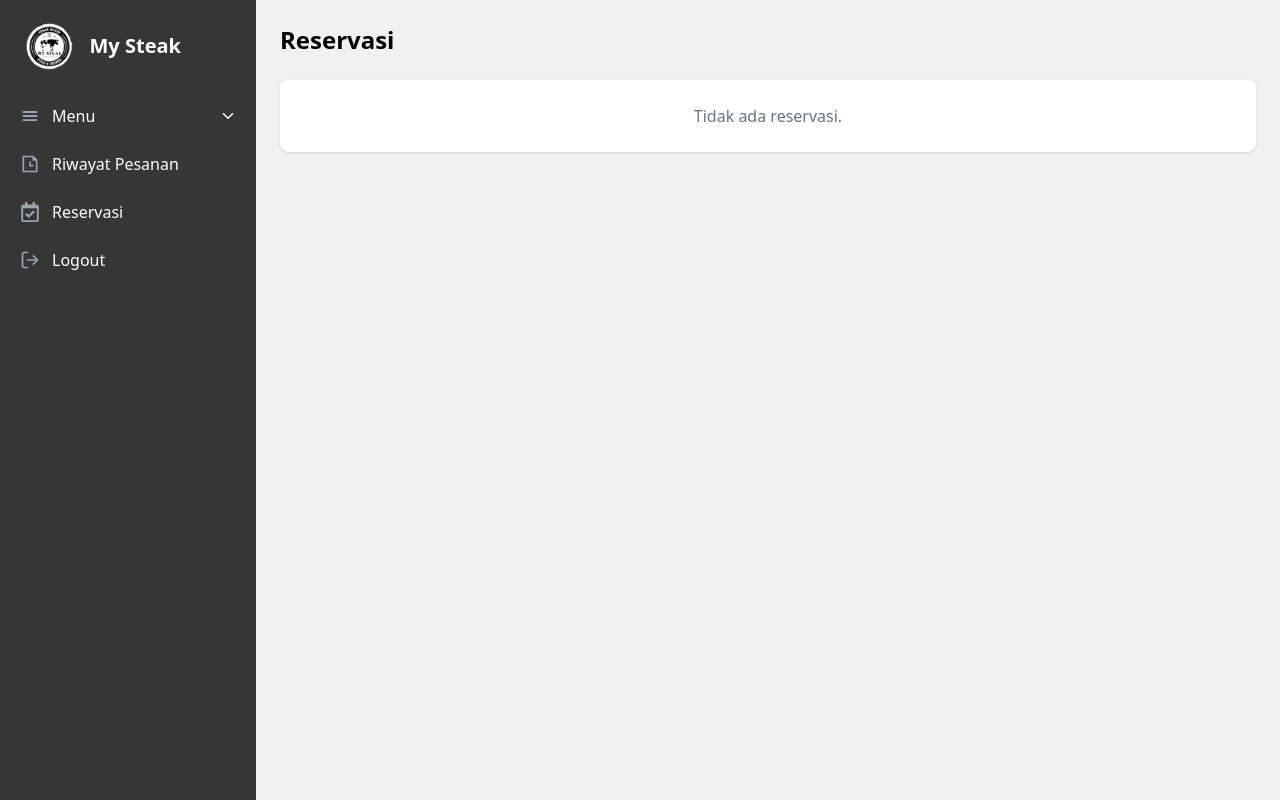
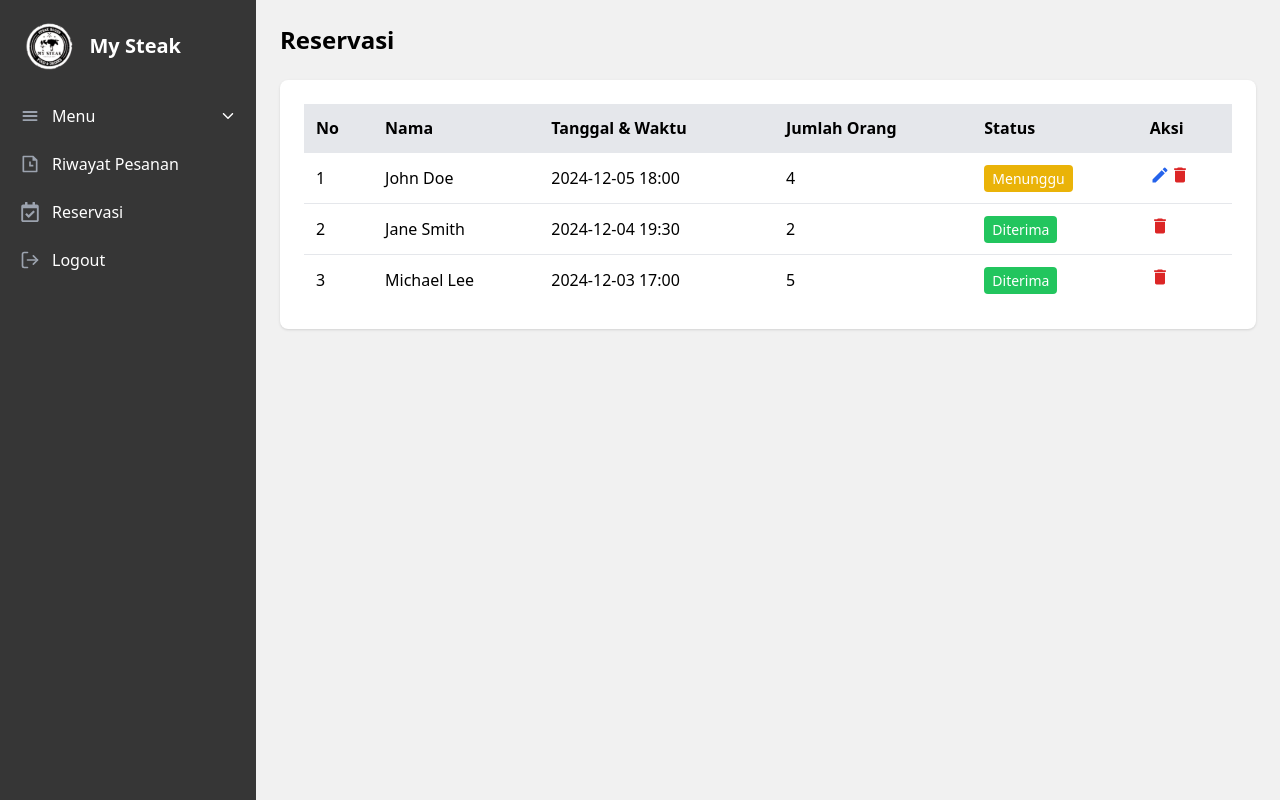
Before and after one commit to Attalaji/frontend, a Next.js app: page /UserDashboard/Reservasi in a window 1280 px wide. Built offline with nearby package versions, Linux system fonts and the light colour scheme.

Commit message:
User Dashboard Finalization - Replace localStorage with Dummy Data

```diff
--- a/src/app/Login/page.jsx
+++ b/src/app/Login/page.jsx
@@ -38,7 +38,7 @@ const page = () => {
       }
 
       // Redirect ke dashboard (ubah sesuai kebutuhan)
-      router.push("/UserDashboard");
+      router.push("/UserDashboard/Menu");
     } else {
       setError("Email atau password salah!");
     }
--- a/src/app/UserDashboard/Reservasi/page.jsx
+++ b/src/app/UserDashboard/Reservasi/page.jsx
@@ -1,33 +1,78 @@
 "use client";
-import React, { useState, useEffect } from "react";
+import React, { useState } from "react";
 import Sidebar from "../../components/Sidebar";
-import { FiEdit, FiTrash2, FiEye, FiXCircle } from "react-icons/fi";
+import { MdDelete, MdEdit } from "react-icons/md";
 
 const statusColors = {
-  Menunggu: "bg-yellow-500 text-black",
-  Diproses: "bg-blue-500 text-white",
+  Menunggu: "bg-yellow-500 text-white",
   Dibatalkan: "bg-red-500 text-white",
-  Selesai: "bg-green-500 text-white",
+  Diterima: "bg-green-500 text-white",
 };
 
-function Page() {
-  const [reservations, setReservations] = useState([]);
+function page() {
+  // 🔹 Data dummy untuk reservasi
+  const [reservations, setReservations] = useState([
+    {
+      id: 1,
+      name: "John Doe",
+      date: "2024-12-05 18:00",
+      guests: 4,
+      status: "Menunggu",
+    },
+    {
+      id: 2,
+      name: "Jane Smith",
+      date: "2024-12-04 19:30",
+      guests: 2,
+      status: "Diterima",
+    },
+    {
+      id: 3,
+      name: "Michael Lee",
+      date: "2024-12-03 17:00",
+      guests: 5,
+      status: "Diterima",
+    },
+  ]);
 
-  useEffect(() => {
-    const storedReservations = JSON.parse(localStorage.getItem("reservations")) || [];
-    setReservations(storedReservations);
-  }, []);
+  // State untuk mengedit reservasi
+  const [editingReservation, setEditingReservation] = useState(null);
+  const [updatedName, setUpdatedName] = useState("");
+  const [updatedDate, setUpdatedDate] = useState("");
+  const [updatedGuests, setUpdatedGuests] = useState("");
 
-  const handleCancelOrder = (id) => {
-    let updatedReservations = reservations.map((reservation) => {
-      if (reservation.id === id && reservation.status === "Menunggu") {
-        return { ...reservation, status: "Dibatalkan" };
-      }
-      return reservation;
-    });
+  // Fungsi untuk membuka form edit
+  const handleEditReservation = (reservation) => {
+    setEditingReservation(reservation);
+    setUpdatedName(reservation.name);
+    setUpdatedDate(reservation.date.replace(" ", "T")); // Mengonversi spasi jadi T untuk datetime-local
+    setUpdatedGuests(reservation.guests);
+  };
 
+  // Fungsi untuk menyimpan perubahan
+  const handleSaveEdit = () => {
+    const updatedReservations = reservations.map((reservation) =>
+      reservation.id === editingReservation.id
+        ? {
+            ...reservation,
+            name: updatedName,
+            date: updatedDate.replace("T", " "),
+            guests: updatedGuests,
+          }
+        : reservation
+    );
     setReservations(updatedReservations);
-    localStorage.setItem("reservations", JSON.stringify(updatedReservations));
+    setEditingReservation(null); // Menutup modal atau form edit
+  };
+
+  // 🔹 Fungsi membatalkan reservasi dengan status "Menunggu"
+  const handleCancelReservation = (id) => {
+    const updatedReservations = reservations.map((reservation) =>
+      reservation.id === id && reservation.status
+        ? { ...reservation, status: "Dibatalkan" }
+        : reservation
+    );
+    setReservations(updatedReservations);
   };
 
   return (
@@ -42,6 +87,7 @@ function Page() {
             <table className="min-w-full border-collapse">
               <thead>
                 <tr className="bg-gray-200 text-left">
+                  <th className="p-3 text-[#000]">No</th>
                   <th className="p-3 text-[#000]">Nama</th>
                   <th className="p-3 text-[#000]">Tanggal & Waktu</th>
                   <th className="p-3 text-[#000]">Jumlah Orang</th>
@@ -51,27 +97,47 @@ function Page() {
               </thead>
               <tbody>
                 {reservations.map((reservation, index) => (
-                  <tr key={index} className="border-t border-gray-600 text-gray-300">
+                  <tr key={reservation.id} className="border-t text-black">
+                    <td className="p-3">{index + 1}</td>
                     <td className="p-3">{reservation.name}</td>
                     <td className="p-3">{reservation.date}</td>
                     <td className="p-3">{reservation.guests}</td>
                     <td className="p-3">
-                      <span className={`px-2 py-1 text-sm rounded ${statusColors[reservation.status]}`}>
+                      <span
+                        className={`px-2 py-1 text-sm rounded ${
+                          statusColors[reservation.status]
+                        }`}
+                      >
                         {reservation.status}
                       </span>
                     </td>
-                    <td className="p-3 flex gap-2">
+                    <td className="p-3">
                       {reservation.status === "Menunggu" && (
+                        <>
+                          <button
+                            className="text-blue-600 hover:text-blue-800"
+                            onClick={() => handleEditReservation(reservation)} // Tambahkan fungsi handle edit
+                          >
+                            <MdEdit size={20} />
+                          </button>
+                          <button
+                            className="text-red-600 hover:text-red-800"
+                            onClick={() =>
+                              handleCancelReservation(reservation.id)
+                            }
+                          >
+                            <MdDelete size={20} />
+                          </button>
+                        </>
+                      )}
+                      {reservation.status !== "Menunggu" && (
                         <button
-                          className="text-red-400 hover:text-red-300"
-                          onClick={() => handleCancelOrder(reservation.id)}
+                          className="text-red-600 hover:text-red-800"
+                          onClick={() =>
+                            handleCancelReservation(reservation.id)
+                          }
                         >
-                          <FiXCircle size={18} />
-                        </button>
-                      )}
-                      {["Diproses", "Selesai"].includes(reservation.status) && (
-                        <button className="text-blue-400 hover:text-blue-300">
-                          <FiEye size={18} />
+                          <MdDelete size={20} />
                         </button>
                       )}
                     </td>
@@ -82,8 +148,58 @@ function Page() {
           )}
         </div>
       </main>
+
+      {/* Form Edit Modal */}
+      {editingReservation && (
+        <div className="fixed inset-0 bg-black bg-opacity-50 flex justify-center items-center z-50">
+          <div className="bg-white p-6 rounded-lg shadow-lg w-96">
+            <h3 className="text-lg font-bold mb-4">Edit Reservasi</h3>
+            <div className="mb-4">
+              <label className="block text-sm mb-2">Nama</label>
+              <input
+                type="text"
+                value={updatedName}
+                onChange={(e) => setUpdatedName(e.target.value)}
+                className="border p-2 w-full"
+              />
+            </div>
+            <div className="mb-4">
+              <label className="block text-sm mb-2">Tanggal & Waktu</label>
+              <input
+                type="datetime-local"
+                value={updatedDate}
+                onChange={(e) => setUpdatedDate(e.target.value)}
+                className="border p-2 w-full"
+              />
+            </div>
+            <div className="mb-4">
+              <label className="block text-sm mb-2">Jumlah Orang</label>
+              <input
+                type="number"
+                value={updatedGuests}
+                onChange={(e) => setUpdatedGuests(e.target.value)}
+                className="border p-2 w-full"
+              />
+            </div>
+            <div className="flex gap-2">
+              <button
+                onClick={handleSaveEdit}
+                className="bg-blue-500 hover:bg-blue-800 text-white py-2 px-4 rounded"
+              >
+                Simpan
+              </button>
+              <button
+                onClick={() => setEditingReservation(null)}
+                className="bg-gray-500 hover:bg-gray-800 text-white py-2 px-4 rounded"
+              >
+                Batal
+              </button>
+            </div>
+          </div>
+        </div>
+      )}
     </div>
   );
 }
 
-export default Page;
+export default page;
--- a/src/app/UserDashboard/RiwayatPesanan/page.jsx
+++ b/src/app/UserDashboard/RiwayatPesanan/page.jsx
@@ -1,7 +1,7 @@
 "use client";
-import React, { useState, useEffect } from "react";
+import React, { useState } from "react";
 import Sidebar from "../../components/Sidebar";
-import { FiEye, FiXCircle } from "react-icons/fi";
+import { MdDelete } from "react-icons/md";
 
 const statusColors = {
   Menunggu: "bg-yellow-500",
@@ -10,33 +10,60 @@ const statusColors = {
   Selesai: "bg-green-500",
 };
 
-function Page() {
-  const [orderHistory, setOrderHistory] = useState([]);
-
-  // 🔹 Ambil data pesanan dari localStorage saat halaman dimuat
-  useEffect(() => {
-    const storedOrders = JSON.parse(localStorage.getItem("orderHistory")) || [];
-    setOrderHistory(storedOrders);
-    console.log("📌 Riwayat Pesanan:", storedOrders);
-  }, []);
+function page() {
+  // 🔹 Data dummy untuk riwayat pesanan
+  const [orderHistory, setOrderHistory] = useState([
+    {
+      id: 1,
+      date: "2024-12-12",
+      items: "Wagyu Ribeye (1), Nasi Goreng (2)",
+      subtotal: 201000,
+      tax: 201000 * 0.11,
+      service: 15000,
+      total: 201000 + 201000 * 0.11 + 15000,
+      status: "Menunggu",
+    },
+    {
+      id: 2,
+      date: "2024-12-09",
+      items:
+        "Wagyu Ribeye (2), Nasi Goreng (3), Spaghetti Carbonara (1), Chicken Katsu (2), French Fries (2), Lychee Tea (4), Matcha Latte (2), Tiramisu (1), Grilled Salmon (1), Mashed Potatoes (2)",
+      subtotal: 895000,
+      tax: 895000 * 0.11,
+      service: 25000,
+      total: 895000 + 895000 * 0.11 + 25000,
+      status: "Menunggu",
+    },
+    {
+      id: 3,
+      date: "2024-12-03",
+      items: "Chicken Katsu (2), Spaghetti Carbonara (1)",
+      subtotal: 175000,
+      tax: 175000 * 0.11,
+      service: 15000,
+      total: 175000 + 175000 * 0.11 + 15000,
+      status: "Diproses",
+    },
+    {
+      id: 4,
+      date: "2024-12-01",
+      items: "Prime Sirloin (1), French Fries (1)",
+      subtotal: 140000,
+      tax: 140000 * 0.11,
+      service: 15000,
+      total: 140000 + 140000 * 0.11 + 15000,
+      status: "Selesai",
+    },
+  ]);
 
   // 🔹 Fungsi membatalkan pesanan dengan status "Menunggu"
   const handleCancelOrder = (id) => {
-    let storedOrders = JSON.parse(localStorage.getItem("orderHistory")) || [];
-
-    // Hanya menghapus pesanan yang statusnya "Menunggu"
-    storedOrders = storedOrders.map((order) => {
-      if (order.id === id && order.status === "Menunggu") {
-        return { ...order, status: "Dibatalkan" }; // Perbarui status menjadi "Dibatalkan"
-      }
-      return order;
-    });
-
-    // Simpan kembali ke localStorage
-    localStorage.setItem("orderHistory", JSON.stringify(storedOrders));
-
-    // Perbarui state agar UI ikut berubah
-    setOrderHistory(storedOrders);
+    const updatedOrders = orderHistory.map((order) =>
+      order.id === id && order.status === "Menunggu"
+        ? { ...order, status: "Dibatalkan" }
+        : order
+    );
+    setOrderHistory(updatedOrders);
   };
 
   return (
@@ -46,7 +73,9 @@ function Page() {
         <h2 className="text-2xl font-bold mb-6 text-black">Riwayat Pesanan</h2>
         <div className="bg-white rounded-lg shadow p-6 overflow-x-auto">
           {orderHistory.length === 0 ? (
-            <p className="text-center text-gray-500">Tidak ada riwayat pesanan.</p>
+            <p className="text-center text-gray-500">
+              Tidak ada riwayat pesanan.
+            </p>
           ) : (
             <table className="min-w-full border-collapse">
               <thead>
@@ -67,12 +96,15 @@ function Page() {
                   <tr key={order.id} className="border-t">
                     <td className="p-3">{index + 1}</td>
                     <td className="p-3">{order.date}</td>
-                    <td className="p-3 truncate max-w-xs">{order.items}</td>
-                    <td className="p-3">Rp{(order.subtotal || 0).toLocaleString()}</td>
-                    <td className="p-3">Rp{(order.tax || 0).toLocaleString()}</td>
-                    <td className="p-3">Rp{(order.service || 0).toLocaleString()}</td>
+                    {/* Scrollable column for items */}
+                    <td className="p-3 max-w-xs overflow-x-auto">
+                      <div className="whitespace-nowrap scrollbar-hidden">{order.items}</div>
+                    </td>
+                    <td className="p-3">Rp{order.subtotal.toLocaleString()}</td>
+                    <td className="p-3">Rp{order.tax.toLocaleString()}</td>
+                    <td className="p-3">Rp{order.service.toLocaleString()}</td>
                     <td className="p-3 font-bold">
-                      Rp{(order.total || 0).toLocaleString()}
+                      Rp{order.total.toLocaleString()}
                     </td>
                     <td className="p-3">
                       <span
@@ -83,18 +115,13 @@ function Page() {
                         {order.status}
                       </span>
                     </td>
-                    <td className="p-3 flex gap-2">
+                    <td className="p-3">
                       {order.status === "Menunggu" && (
                         <button
-                          className="text-red-600 hover:text-red-800 flex items-center gap-1"
+                          className="text-red-600 hover:text-red-800"
                           onClick={() => handleCancelOrder(order.id)}
                         >
-                          <FiXCircle size={18} /> Batal
-                        </button>
-                      )}
-                      {["Diproses", "Selesai"].includes(order.status) && (
-                        <button className="text-blue-600 hover:text-blue-800 flex items-center gap-1">
-                          <FiEye size={18} /> Detail
+                          <MdDelete size={20} />
                         </button>
                       )}
                     </td>
@@ -109,4 +136,4 @@ function Page() {
   );
 }
 
-export default Page;
+export default page;
--- a/src/app/components/Sidebar.jsx
+++ b/src/app/components/Sidebar.jsx
@@ -132,7 +132,7 @@ function Sidebar({ drawerOpen, setDrawerOpen, setSelectedCategory }) {
             </li>
             <li>
               <a
-                href="#"
+                href="/Login"
                 className="flex items-center p-2 rounded-lg text-white hover:bg-[#C59E5F] group"
               >
                 <FiLogOut
```
Also changed, not shown: src/app/UserDashboard/Menu/page.jsx (+5 -34 lines), src/app/components/ContactForm.jsx (+6 -8 lines), src/app/components/ReservationForm.jsx (+1 -6 lines), src/app/globals.css (+10 -0 lines), src/app/page.jsx (+5 -5 lines).
